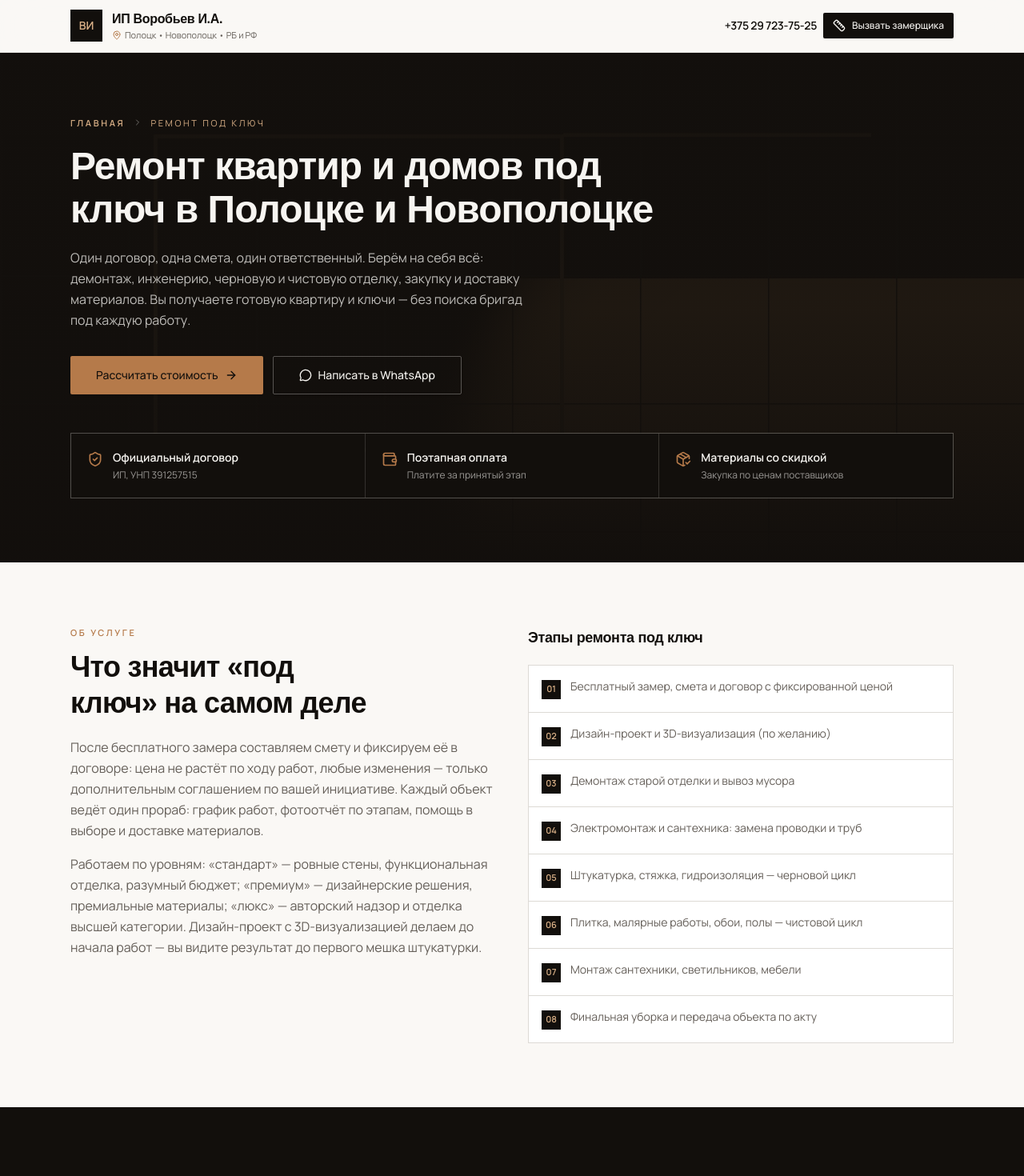
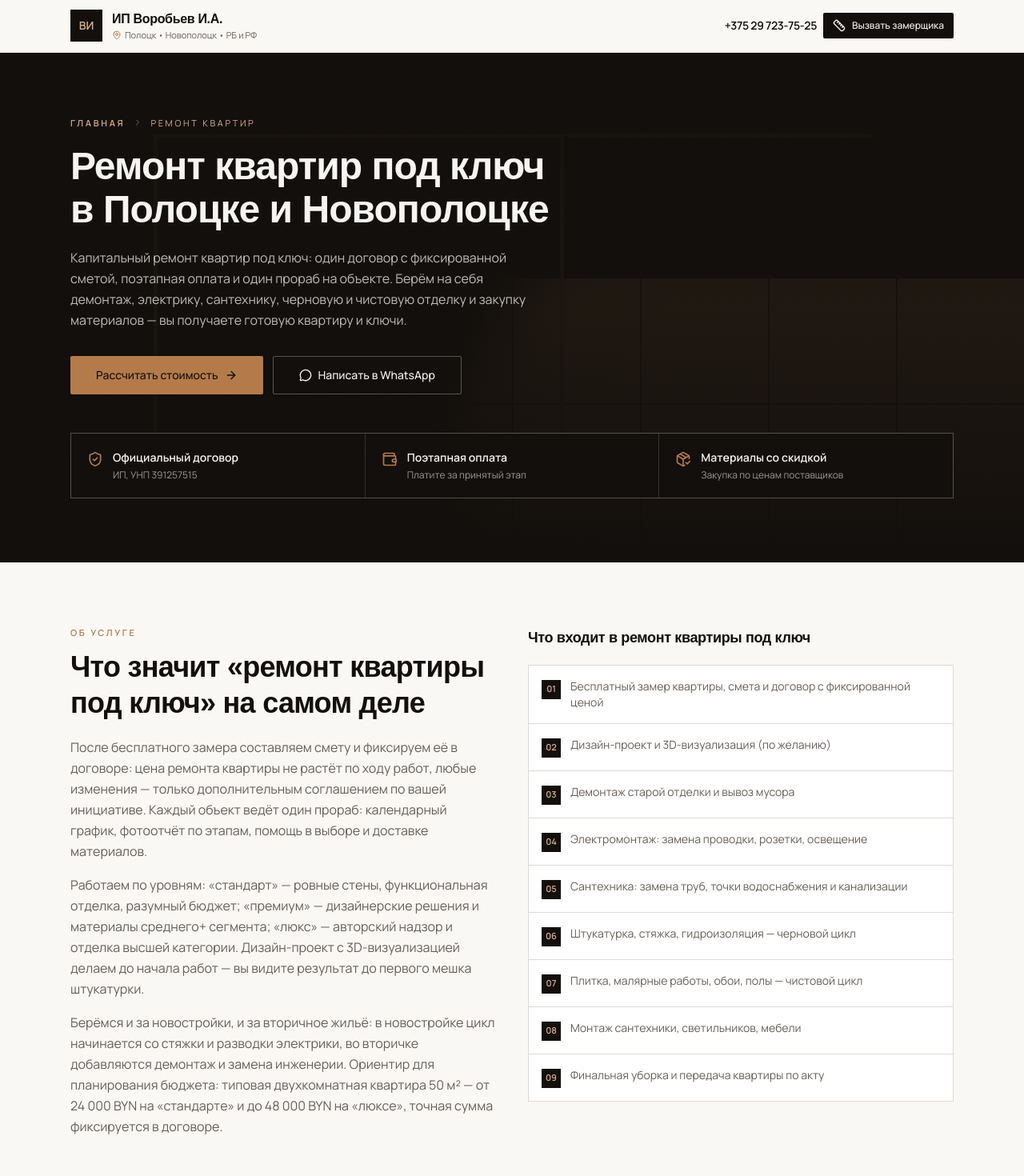
Before and after one commit to rahunak/vorobiev_ilya, a Next.js app: page /remont-pod-klyuch in a window 1280 px wide. Shown: the top 1470 px of the page at 80% size. Built offline with nearby package versions, Linux system fonts and the light colour scheme; no server answers; a web font is replaced by a local one.

Commit message:
fix: seo updates added

```diff
--- a/app/remont-pod-klyuch/page.tsx
+++ b/app/remont-pod-klyuch/page.tsx
@@ -8,65 +8,68 @@ import type { ServicePageData } from "@/src/components/site/ServicePageParts";
 
 const d: ServicePageData = {
   slug: "remont-pod-klyuch",
-  eyebrow: "Ремонт под ключ",
-  h1: "Ремонт квартир и домов под ключ в Полоцке и Новополоцке",
-  title: "Ремонт под ключ в Полоцке и Новополоцке — цена за м², договор",
+  eyebrow: "Ремонт квартир",
+  h1: "Ремонт квартир под ключ в Полоцке и Новополоцке",
+  title: "Ремонт квартир под ключ в Полоцке и Новополоцке",
   description:
-    "Капитальный ремонт квартир и домов под ключ в Полоцке и Новополоцке: от 480 BYN/м², фиксированная смета в договоре, поэтапная оплата, гарантия 24 месяца. Бесплатный замер и 3D-визуализация.",
+    "Ремонт квартир под ключ в Полоцке и Новополоцке от 480 BYN/м². Смета фиксируется в договоре, поэтапная оплата, гарантия 24 месяца, бесплатный замер.",
   keywords: [
-    "ремонт под ключ полоцк",
-    "ремонт под ключ новополоцк",
+    "ремонт квартир полоцк",
+    "ремонт квартир новополоцк",
     "ремонт квартир под ключ полоцк",
-    "ремонт квартир новополоцк",
-    "капитальный ремонт дома полоцк",
+    "ремонт квартир под ключ новополоцк",
+    "капитальный ремонт квартиры полоцк",
+    "ремонт квартир цена за м2",
   ],
-  lead: "Один договор, одна смета, один ответственный. Берём на себя всё: демонтаж, инженерию, черновую и чистовую отделку, закупку и доставку материалов. Вы получаете готовую квартиру и ключи — без поиска бригад под каждую работу.",
+  lead: "Капитальный ремонт квартир под ключ: один договор с фиксированной сметой, поэтапная оплата и один прораб на объекте. Берём на себя демонтаж, электрику, сантехнику, черновую и чистовую отделку и закупку материалов — вы получаете готовую квартиру и ключи.",
   heroImage: "/images/hero-remont-pod-klyuch.jpg",
   heroAlt:
-    "Капитальный ремонт квартир под ключ в Полоцке — отделка, инженерия, материалы",
+    "Ремонт квартир под ключ в Полоцке — отделка, электрика, сантехника, материалы",
   benefits: [
     { icon: ShieldCheck, t: "Официальный договор", d: "ИП, УНП 391257515" },
     { icon: Wallet, t: "Поэтапная оплата", d: "Платите за принятый этап" },
     { icon: PackageCheck, t: "Материалы со скидкой", d: "Закупка по ценам поставщиков" },
   ],
   intro: {
-    title: "Что значит «под ключ» на самом деле",
+    title: "Что значит «ремонт квартиры под ключ» на самом деле",
     paragraphs: [
-      "После бесплатного замера составляем смету и фиксируем её в договоре: цена не растёт по ходу работ, любые изменения — только дополнительным соглашением по вашей инициативе. Каждый объект ведёт один прораб: график работ, фотоотчёт по этапам, помощь в выборе и доставке материалов.",
-      "Работаем по уровням: «стандарт» — ровные стены, функциональная отделка, разумный бюджет; «премиум» — дизайнерские решения, премиальные материалы; «люкс» — авторский надзор и отделка высшей категории. Дизайн-проект с 3D-визуализацией делаем до начала работ — вы видите результат до первого мешка штукатурки.",
+      "После бесплатного замера составляем смету и фиксируем её в договоре: цена ремонта квартиры не растёт по ходу работ, любые изменения — только дополнительным соглашением по вашей инициативе. Каждый объект ведёт один прораб: календарный график, фотоотчёт по этапам, помощь в выборе и доставке материалов.",
+      "Работаем по уровням: «стандарт» — ровные стены, функциональная отделка, разумный бюджет; «премиум» — дизайнерские решения и материалы среднего+ сегмента; «люкс» — авторский надзор и отделка высшей категории. Дизайн-проект с 3D-визуализацией делаем до начала работ — вы видите результат до первого мешка штукатурки.",
+      "Берёмся и за новостройки, и за вторичное жильё: в новостройке цикл начинается со стяжки и разводки электрики, во вторичке добавляются демонтаж и замена инженерии. Ориентир для планирования бюджета: типовая двухкомнатная квартира 50 м² — от 24 000 BYN на «стандарте» и до 48 000 BYN на «люксе», точная сумма фиксируется в договоре.",
     ],
   },
   includes: {
-    title: "Этапы ремонта под ключ",
+    title: "Что входит в ремонт квартиры под ключ",
     items: [
-      "Бесплатный замер, смета и договор с фиксированной ценой",
+      "Бесплатный замер квартиры, смета и договор с фиксированной ценой",
       "Дизайн-проект и 3D-визуализация (по желанию)",
       "Демонтаж старой отделки и вывоз мусора",
-      "Электромонтаж и сантехника: замена проводки и труб",
+      "Электромонтаж: замена проводки, розетки, освещение",
+      "Сантехника: замена труб, точки водоснабжения и канализации",
       "Штукатурка, стяжка, гидроизоляция — черновой цикл",
       "Плитка, малярные работы, обои, полы — чистовой цикл",
       "Монтаж сантехники, светильников, мебели",
-      "Финальная уборка и передача объекта по акту",
+      "Финальная уборка и передача квартиры по акту",
     ],
   },
   prices: [
     {
       id: "turnkey",
-      title: "Комплексный ремонт",
+      title: "Ремонт квартир в Полоцке и Новополоцке",
       rows: [
-        ["Дизайн проект — 3D визуализация", "64-96 BYN / м²"],
-        ["Ремонт квартир (стандарт)", "480 BYN / м²"],
-        ["Ремонт квартир (премиум)", "640 BYN / м²"],
-        ["Ремонт квартир (люкс)", "960 BYN / м²"],
-        ["Ремонт домов", "960 BYN / м²"],
+        ["Ремонт квартиры (стандарт)", "480 BYN / м²"],
+        ["Ремонт квартиры (премиум)", "640 BYN / м²"],
+        ["Ремонт квартиры (люкс)", "960 BYN / м²"],
+        ["Дизайн-проект с 3D-визуализацией", "64-96 BYN / м²"],
         ["Архитектурные перепланировки", "160 BYN / м²"],
         ["Ведение проектов и решение некачественных монтажей", "48-64 BYN / м²"],
+        ["Ремонт домов и дач", "960 BYN / м²"],
         ["Реконструкция зданий", "896-1024 BYN / м²"],
       ],
     },
     {
       id: "engineering",
-      title: "Инженерные работы (входят в цикл)",
+      title: "Отдельные работы (входят в цикл)",
       rows: [
         ["Замена электропроводки под ключ (2-комн.)", "от 1 200 BYN"],
         ["Точка водопровода канализация горячая+холодная", "112 BYN / шт"],
@@ -82,11 +85,15 @@ const d: ServicePageData = {
   faq: [
     {
       q: "Сколько стоит ремонт квартиры под ключ в Полоцке?",
-      a: "Капитальный ремонт под ключ: «стандарт» — 480 BYN/м², «премиум» — 640 BYN/м², «люкс» — 960 BYN/м². Для типовой 2-комнатной квартиры 50 м² это 24 000–32 000 BYN в зависимости от уровня. Точная смета фиксируется в договоре после бесплатного замера.",
+      a: "Капитальный ремонт под ключ: «стандарт» — 480 BYN/м², «премиум» — 640 BYN/м², «люкс» — 960 BYN/м². Типовая 2-комнатная квартира 50 м²: 24 000 BYN на «стандарте», 32 000 на «премиуме», 48 000 на «люксе». Точная смета фиксируется в договоре после бесплатного замера.",
     },
     {
-      q: "Сколько времени занимает ремонт под ключ?",
+      q: "Сколько времени занимает ремонт квартиры?",
       a: "Квартира 40–60 м²: стандарт — 8–12 недель, премиум — 12–16 недель. Срок прописывается в договоре с календарным графиком по этапам. За каждый день просрочки по нашей вине — неустойка, это часть договора.",
+    },
+    {
+      q: "Делаете ли ремонт квартир в новостройке?",
+      a: "Да. В новостройке цикл начинается с нуля: стяжка, разводка электрики и сантехники, штукатурка — демонтажа почти нет, поэтому смета обычно выходит ниже, чем на вторичке. Ценовая сетка та же — от 480 BYN/м², точную сумму фиксируем после замера.",
     },
     {
       q: "Можно ли делать ремонт частями, по комнатам?",
@@ -101,8 +108,8 @@ const d: ServicePageData = {
       a: "Нормальная практика: оформляем дополнительное соглашение с новой ценой и сроками до начала изменённых работ — вы заранее видите влияние на бюджет. «Сюрпризов» в конце, когда сумма выросла сама собой, у нас не бывает.",
     },
     {
-      q: "Делаете ли ремонт домов и дач под ключ?",
-      a: "Да, ремонт домов — 960 BYN/м², реконструкция зданий — 896–1024 BYN/м². Работаем в Полоцке, Новополоцке и по Витебской области, выезжаем по всей Беларуси и в РФ.",
+      q: "Работаете ли за пределами Полоцка?",
+      a: "Ремонтируем квартиры в Полоцке, Новополоцке и по Витебской области, выезжаем по всей Беларуси и в РФ. Ремонтом домов и дач тоже занимаемся — 960 BYN/м², реконструкция зданий — 896–1024 BYN/м².",
     },
   ],
 };
--- a/next.config.ts
+++ b/next.config.ts
@@ -16,6 +16,20 @@ const securityHeaders = [
 ];
 
 const nextConfig: NextConfig = {
+  // GSC «Страница с переадресацией»: единый канонический хост.
+  // www-поддомен резолвится в Vercel, но его сертификат покрывает только
+  // apex-домен, поэтому HTTPS-цепочка там рвётся. Гарантируем 308
+  // www → apex на уровне приложения, независимо от DNS-настройки хостинга.
+  async redirects() {
+    return [
+      {
+        source: "/:path*",
+        has: [{ type: "host", value: "www.komfortremont.by" }],
+        destination: "https://komfortremont.by/:path*",
+        permanent: true,
+      },
+    ];
+  },
   async headers() {
     return [
       {
```
